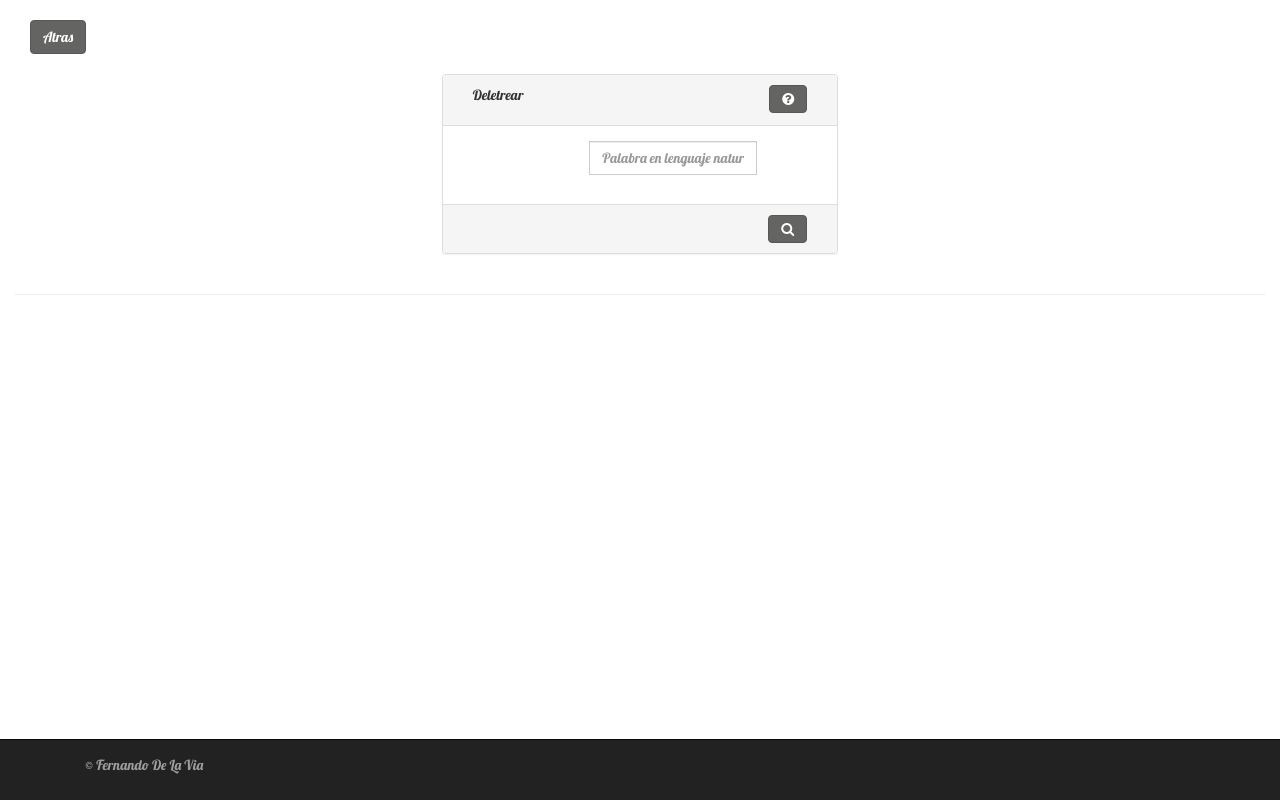
After one commit to jfdlv/senhas, a PHP site: page /deletrear.php in a window 1280 px wide. The commit adds this page. Run offline with PHP 8.4, Linux system fonts and the light colour scheme.

Commit message:
Modulo de deletreo

```diff
--- a/cont_registro.php
+++ b/cont_registro.php
@@ -7,6 +7,4 @@ $apellido = $_POST["apellidos"];
 $u = new usuario($usuario,$password,$nombre,$apellido);
 $u -> altaUsuario();
 header("Location: index.php");
-
-
 ?>
--- /dev/null
+++ b/deletrear.php
@@ -0,0 +1,119 @@
+<?php
+include 'modelo.php';
+session_start();
+?>
+<html>
+<head>
+	<title>Deletrear</title>
+	<link rel="stylesheet" type="text/css" href="css/style.css">
+	<link rel="stylesheet" type="text/css" href="font-awesome-4.3.0/css/font-awesome.min.css" >
+	<meta name="viewport" content="width=device-width, initial-scale=1.0">
+</head>
+<body>
+	<div class="modal fade  bs-example-modal-lg" role="dialog" id="modalAyuda">
+				  <div class="modal-dialog">
+				    <div class="modal-content">
+				      <div class="modal-header">
+				        <button type="button" class="close" data-dismiss="modal" aria-label="Close"><span aria-hidden="true">&times;</span></button>
+				        <h4 class="modal-title text-center">Ayuda</h4>
+				      </div>
+				      <div class="modal-body">
+				        <p>Usted puede deletrear una sola palabra</p>
+				      </div>
+				    </div><!-- /.modal-content -->
+				  </div><!-- /.modal-dialog -->
+	</div><!-- /.modal -->
+
+<div class="container-fluid">
+	<br>
+	<div class="row">
+		<div class="col-md-12 cab">
+			<div class="col-md-6 text-left">
+				<a href="index.php" class="btn btn-primary">Atras</a>
+			</div>
+		</div>
+	</div>
+
+
+
+
+	<div class="row">
+		<div class="col-md-4 col-md-offset-4">
+			<div class="panel panel-default">
+				  <div class="panel-heading">
+					<div class="row">
+						<div class="col-md-12">
+							<div class="col-md-6 text-left"><p>Deletrear</p></div>
+							<div class="col-md-6 text-right"><a href="#modalAyuda" data-toggle="modal" class="btn btn-primary"><i class="fa fa-question-circle"></i></a></div>
+						</div>
+					</div>
+				  </div>
+				  <div class="panel-body">
+					<form action="cont_del.php" class="form" method="post" id="formDicc">
+						<div class="formgroup">
+							<label for="palabra" class="sr-only">Palabra en lenguaje natural</label>
+							<div class="row row-centered">
+								<div class="col-md-6 col-md-offset-4">
+									<div class="input-group">
+										<input type="text" class="form-control" id="palabra" placeholder="Palabra en lenguaje natural" name="palabra" required>
+									</div>
+								</div>
+							</div>
+						</div>
+					</form>
+				  </div>
+				  <div class="panel-footer">
+				  	<div class="row">
+				  		<div class="col-md-12">
+				  			<div class="col-md-6 text-left">
+				  				<p id="alerta" class="importante"></p>
+				  			</div>
+				  			<div class="col-md-6 text-right">
+				  				<button class="btn btn-primary" type="submit" form="formDicc"><i class="fa fa-search"></i></button>
+				  			</div>
+				  		</div>
+				  	</div>
+				  </div>
+			</div>
+
+		</div>
+	</div>
+<hr>
+
+
+<div class="row">
+	<div class="col-md-12">
+		<div class="col-md-4 col-md-offset-4">
+			<div class="col-md-12">
+
+<?php
+if (isset($_SESSION["palabra"])) {
+
+				$tr= new traductor(null,null,null);
+				echo "<div class='panel panel-default's>";
+					echo "<div class='panel-heading'>".$_SESSION["palabra"]."</div>";
+					echo "<div class='panel-body'>";
+							$tr -> deletrear($_SESSION["palabra"]);
+					echo "</div>";
+				echo "</div>";
+}
+?>
+			</div>
+		</div>
+	</div>
+</div>
+</div>
+
+<div class="navbar navbar-inverse navbar-fixed-bottom bg" role="navigation">
+    	<div class="container">
+    		<div class="navbar-text pull-left">
+    			<p class="letras">© Fernando De La Via</p>
+    		</div>
+    	</div>
+</div>
+<script src="js/jquery.min.js"></script>
+<script src="js/bootstrap.min.js"></script>
+<script src="js/validaciones.js"></script>
+
+</body>
+</html>
--- a/index.php
+++ b/index.php
@@ -148,6 +148,7 @@ include "modelo.php";
 				<li class="active" role="presentation"><a href="">Inicio</a></li>
 				<li   role="presentation"><a href="diccionario.php">Diccionario</a></li>
 				<li   role="presentation"><a href="traductor1.php">Traductor</a></li>
+				<li   role="presentation"><a href="deletrear.php">Deletrear</a></li>
 				<li   role="presentation"><a href="#">Pruebas</a></li>
 				<li   role="presentation"><a href="#">Acerca de</a></li>
 			</ul>
```
Also changed, not shown: cont_del.php (added, +8 -0 lines).
